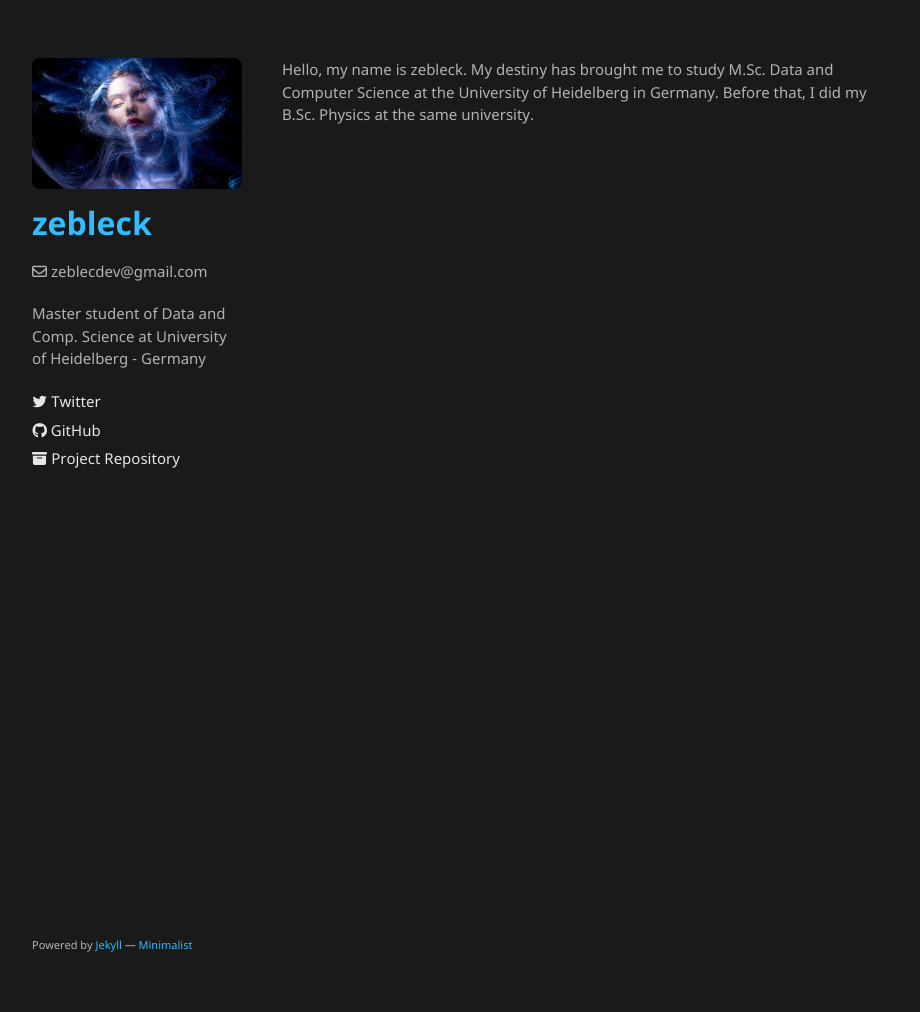
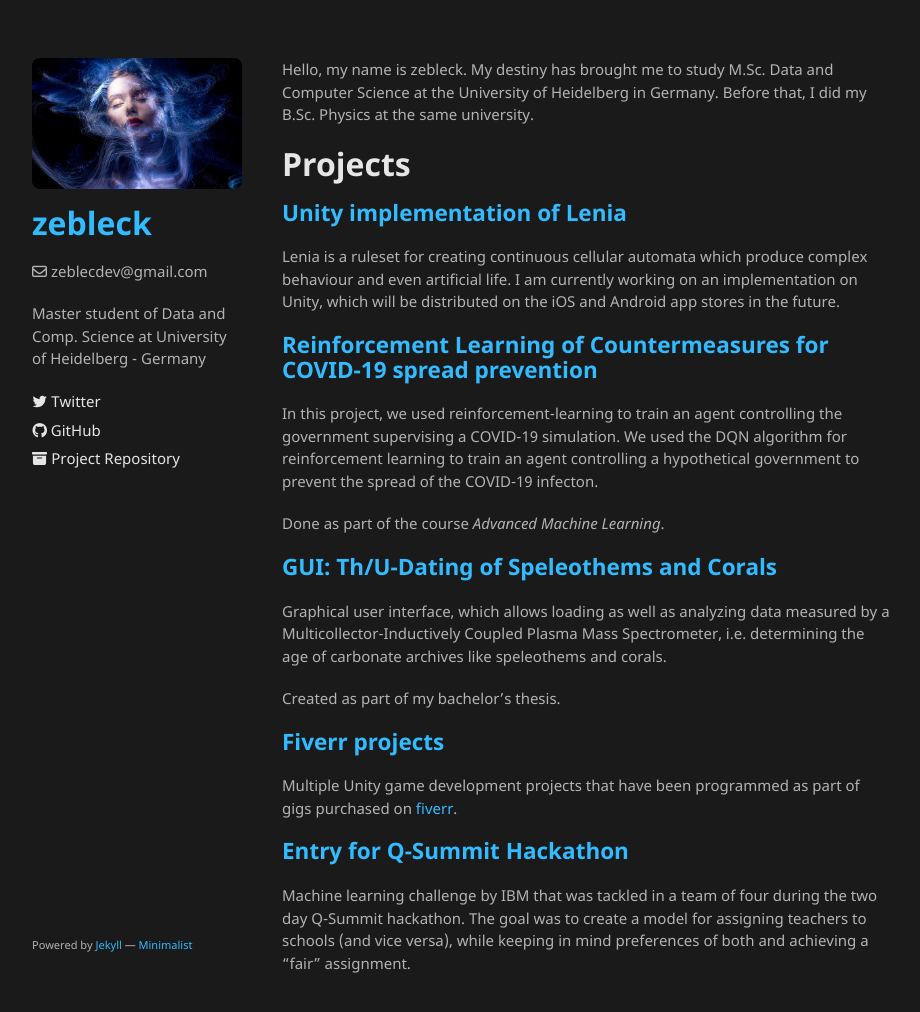
Before and after one commit to zebleck/zebleck.github.io, a Jekyll site: the page built from index.md, in a window 1280 px wide and 1024 px high. Shown: the top 1012 px of the window, without its empty margins (178-1098 px from the left). Built offline with Jekyll 4.4.1, drawn with Linux system fonts in a browser that asks for light colours.

Commit message:
list of projects

```diff
--- a/index.md
+++ b/index.md
@@ -3,3 +3,31 @@ layout: default
 ---
 
 Hello, my name is zebleck. My destiny has brought me to study M.Sc. Data and Computer Science at the University of Heidelberg in Germany. Before that, I did my B.Sc. Physics at the same university.
+
+# Projects
+
+## [Unity implementation of Lenia](https://twitter.com/zebleckAI/status/1496244990929948672)
+
+Lenia is a ruleset for creating continuous cellular automata which produce complex behaviour and even artificial life. I am currently working on an implementation on Unity, which will be distributed on the iOS and Android app stores in the future.
+
+## [Reinforcement Learning of Countermeasures for COVID-19 spread prevention](https://github.com/zebleck/aml_project)
+
+In this project, we used reinforcement-learning to train an agent controlling the government supervising a COVID-19
+simulation. We used the DQN algorithm for reinforcement learning to train an agent controlling a hypothetical government to prevent the spread of the COVID-19
+infecton.
+
+Done as part of the course *Advanced Machine Learning*.
+
+## [GUI: Th/U-Dating of Speleothems and Corals](https://github.com/zebleck/BachelorGUI)
+
+Graphical user interface, which allows loading as well as analyzing data measured by a Multicollector-Inductively Coupled Plasma Mass Spectrometer, i.e. determining the age of carbonate archives like speleothems and corals.
+
+Created as part of my bachelor's thesis.
+
+## [Fiverr projects](https://fiverr.com/users/zebleck/)
+
+Multiple Unity game development projects that have been programmed as part of gigs purchased on [fiverr](https://fiverr.com/).
+
+## [Entry for Q-Summit Hackathon](https://github.com/zebleck/Hackathon-404-Not-Found)
+
+Machine learning challenge by IBM that was tackled in a team of four during the two day Q-Summit hackathon. The goal was to create a model for assigning teachers to schools (and vice versa), while keeping in mind preferences of both and achieving a "fair" assignment.
```
